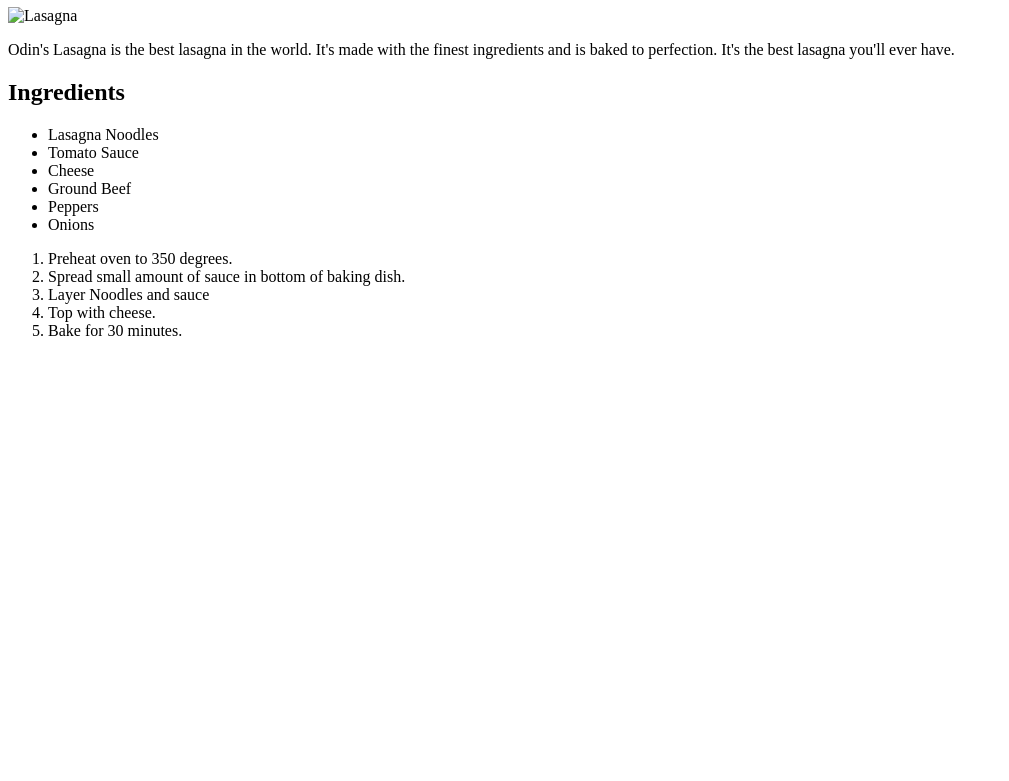
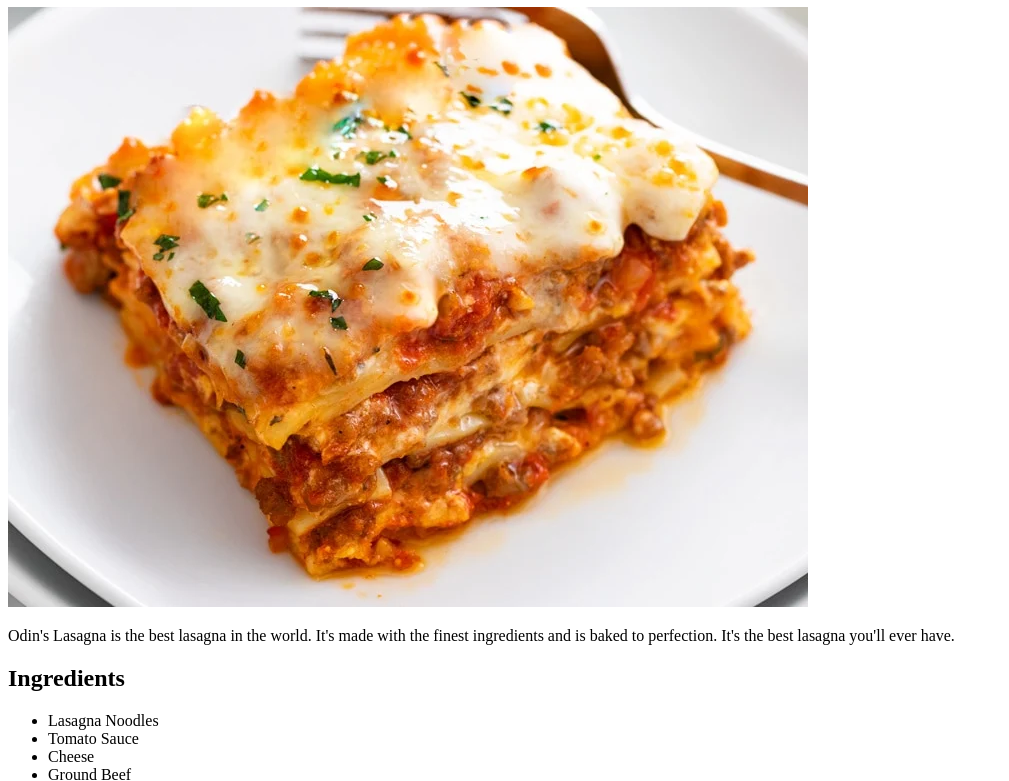
Before and after one commit to KyzekTorei/odin-recipes, a plain HTML site: page recipes/lasagna.html in a window 1280 px wide. Shown: the part 73-854 px from the top of the page, without its empty margins (0-1009 px from the left). Before the commit the page ends 800 px from the top, so only its background shows below. Drawn offline with Linux system fonts and the light colour scheme; the site is published under a folder, as on GitHub Pages, so addresses that start at the root find nothing.

Commit message:
fix image

```diff
--- a/recipes/lasagna.html
+++ b/recipes/lasagna.html
@@ -8,7 +8,7 @@
 </head>
 <body>
     <h1>Odin's Lasagna</h1>
-    <img src="/images/lasagna.jpg" alt="Lasagna">
+    <img src="../images/lasagna.jpg" alt="Lasagna">
     <p>Odin's Lasagna is the best lasagna in the world. It's made with the finest ingredients and is baked to perfection. It's the best lasagna you'll ever have.</p>
     <h2>Ingredients</h2>
     <ul>
```
